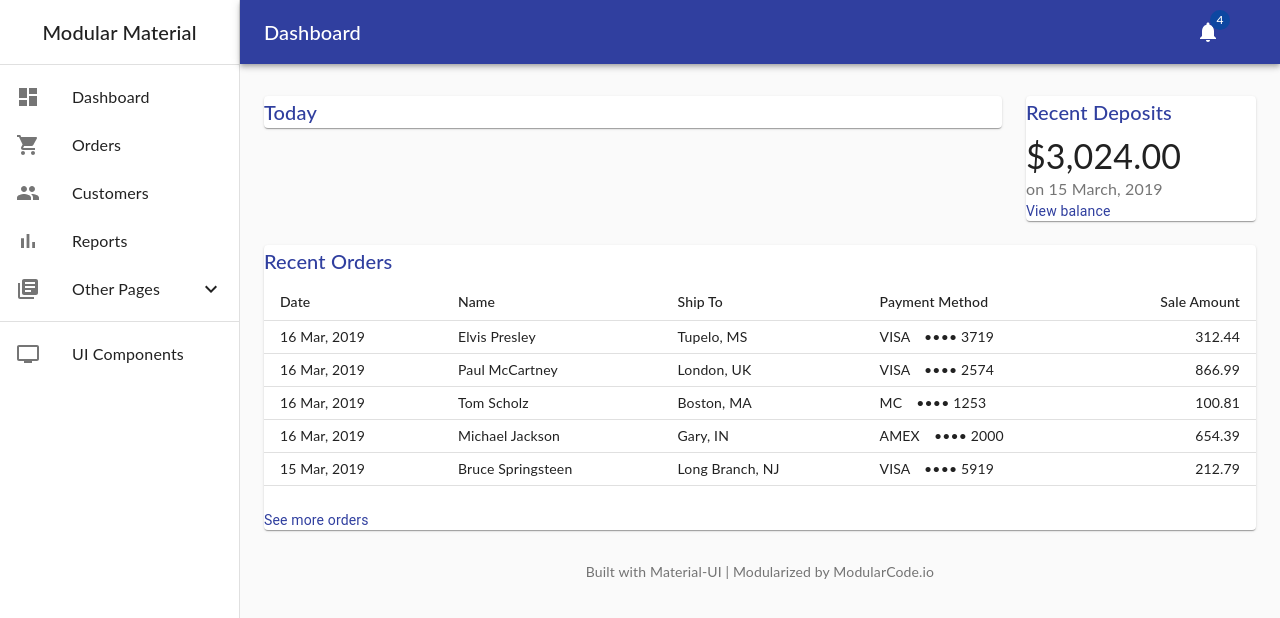
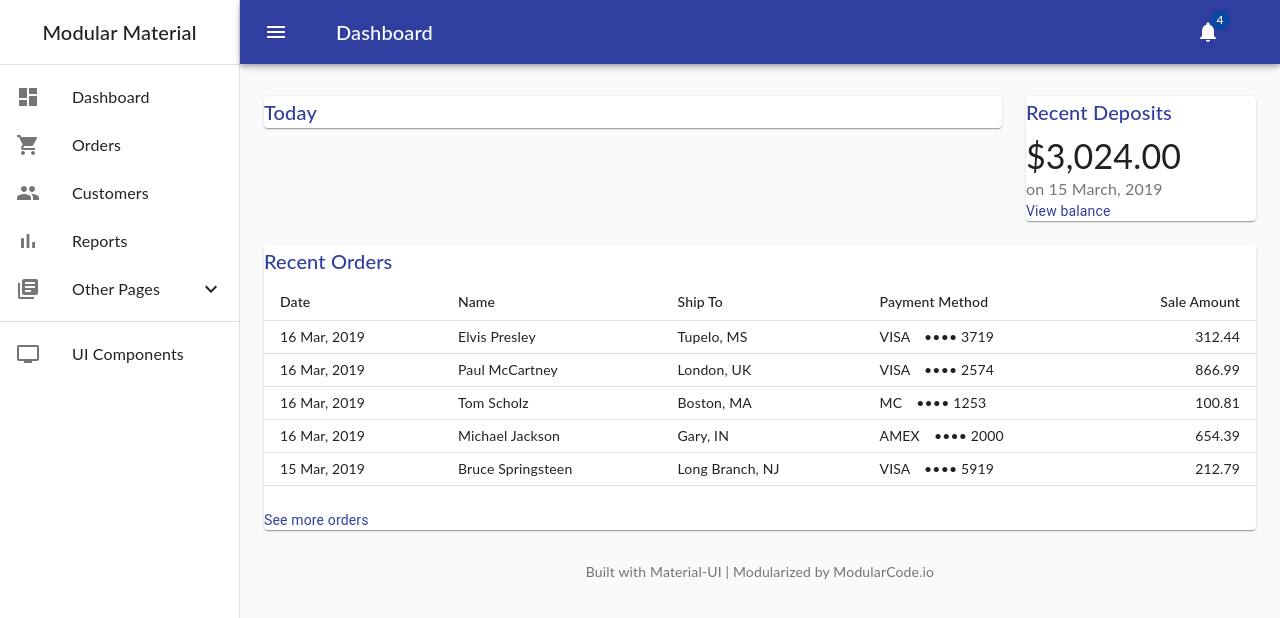
Before and after one commit to biggestredapple/react-material, a React (Create React App) app: page / in a window 1280 px wide. Shown: the top 618 px of the page. Built offline with nearby package versions, Linux system fonts and the light colour scheme.

Commit message:
Layout update

```diff
--- a/src/Dashboard/Dashboard.tsx
+++ b/src/Dashboard/Dashboard.tsx
@@ -1,8 +1,13 @@
 import React from 'react'
+import clsx from 'clsx'
 import { Route, RouteComponentProps } from 'react-router-dom'
 
-import { makeStyles } from '@material-ui/core/styles'
+import { makeStyles, useTheme } from '@material-ui/core/styles'
+import useMediaQuery from '@material-ui/core/useMediaQuery'
+import AppBar from '@material-ui/core/AppBar'
 import Container from '@material-ui/core/Container'
+import Drawer from '@material-ui/core/Drawer'
+import Hidden from '@material-ui/core/Hidden'
 
 // import PropTypes from 'prop-types'
 
@@ -15,11 +20,174 @@ import Main from './Main/Main'
 
 export interface DashboardProps extends RouteComponentProps {}
 
+/*
+const [open, setOpen] = React.useState(true)
+  const handleDrawerOpen = () => {
+    setOpen(true)
+  }
+  const handleDrawerClose = () => {
+    setOpen(false)
+  }
+
+   // const fixedHeightPaper = clsx(classes.paper, classes.fixedHeight)
+*/
+
+const drawerWidth = 240
+
+export default function Dashboard({ match }: DashboardProps) {
+  const classes = useStyles()
+  const theme = useTheme()
+  const isDesktop = useMediaQuery(theme.breakpoints.up('sm'))
+  const isMobile = !isDesktop
+
+  const [isSidebarOpenMobile, setIsSidebarOpenMobile] = React.useState(false)
+  const [isSidebarOpenDesktop, setIsSidebarOpenDesktop] = React.useState(true)
+
+  function handleSidebarMobileToggle() {
+    setIsSidebarOpenMobile(!isSidebarOpenMobile)
+  }
+
+  function handleSidebarToggle() {
+    if (isMobile) {
+      setIsSidebarOpenMobile(!isSidebarOpenMobile)
+    } else {
+      setIsSidebarOpenDesktop(!setIsSidebarOpenDesktop)
+    }
+  }
+
+  return (
+    <div className={classes.dashboardContainer}>
+      <div
+        className={clsx(
+          classes.headerContainer,
+          isDesktop && classes.headerContainerDesktop,
+          isDesktop && !isSidebarOpenDesktop && classes.headerContainerDesktopDrawerClosed,
+        )}
+      >
+        <Header onToggle={handleSidebarToggle} />
+      </div>
+      <div
+        className={clsx(
+          classes.sidebarContainer,
+          isDesktop && classes.sidebarContainerDesktop,
+          isDesktop && !isSidebarOpenDesktop && classes.sidebarContainerDesktopDrawerClosed,
+        )}
+      >
+        <Hidden smUp implementation="css">
+          <Drawer
+            variant="temporary"
+            anchor={theme.direction === 'rtl' ? 'right' : 'left'}
+            open={isSidebarOpenMobile}
+            onClose={handleSidebarMobileToggle}
+            classes={{
+              paper: clsx(classes.drawer, classes.drawerMobile),
+            }}
+            ModalProps={{
+              keepMounted: true, // Better open performance on mobile.
+            }}
+          >
+            <Sidebar />
+          </Drawer>
+        </Hidden>
+        <Hidden xsDown implementation="css">
+          <Drawer
+            classes={{
+              paper: clsx(classes.drawer, classes.drawerDesktop, !isSidebarOpenDesktop && classes.drawerDesktopClosed),
+            }}
+            variant="permanent"
+            open={isSidebarOpenDesktop}
+          >
+            <Sidebar />
+          </Drawer>
+        </Hidden>
+      </div>
+      <main className={classes.content}>
+        <div className={classes.headerSpacer} />
+        <Container maxWidth="lg" className={classes.container}>
+          <Route path={`${match.url}/`} component={Main} />
+        </Container>
+        <Footer />
+      </main>
+    </div>
+  )
+}
+
 const useStyles = makeStyles(theme => ({
-  root: {
+  dashboardContainer: {
     display: 'flex',
   },
-  appBarSpacer: theme.mixins.toolbar,
+  headerContainer: {
+    top: 0,
+    left: 0,
+    right: 0,
+    position: 'absolute',
+    // marginLeft: drawerWidth,
+    zIndex: theme.zIndex.drawer + 1,
+    transition: theme.transitions.create(['width', 'margin'], {
+      easing: theme.transitions.easing.sharp,
+      duration: theme.transitions.duration.leavingScreen,
+    }),
+    [theme.breakpoints.up('sm')]: {
+      width: `calc(100% - ${drawerWidth}px)`,
+    },
+  },
+  headerContainerDesktop: {
+    left: 'auto',
+    width: `calc(100% - ${drawerWidth}px)`,
+    transition: theme.transitions.create(['width', 'margin'], {
+      easing: theme.transitions.easing.sharp,
+      duration: theme.transitions.duration.enteringScreen,
+    }),
+  },
+  headerContainerDesktopDrawerClosed: {
+    width: `calc(100% - ${theme.spacing(7)}px)`,
+  },
+  sidebarContainer: {
+    [theme.breakpoints.up('sm')]: {
+      width: drawerWidth,
+      flexShrink: 0,
+    },
+  },
+  sidebarContainerDesktop: {},
+  sidebarContainerDesktopDrawerClosed: {
+    [theme.breakpoints.up('sm')]: {
+      width: theme.spacing(7),
+    },
+  },
+  drawer: {
+    width: drawerWidth,
+  },
+  drawerMobile: {},
+  drawerDesktop: {},
+  drawerDesktopClosed: {
+    overflowX: 'hidden',
+    transition: theme.transitions.create('width', {
+      easing: theme.transitions.easing.sharp,
+      duration: theme.transitions.duration.leavingScreen,
+    }),
+    width: theme.spacing(7),
+  },
+  drawerPaper: {
+    position: 'relative',
+    whiteSpace: 'nowrap',
+    width: drawerWidth,
+    transition: theme.transitions.create('width', {
+      easing: theme.transitions.easing.sharp,
+      duration: theme.transitions.duration.enteringScreen,
+    }),
+  },
+  drawerPaperClose: {
+    overflowX: 'hidden',
+    transition: theme.transitions.create('width', {
+      easing: theme.transitions.easing.sharp,
+      duration: theme.transitions.duration.leavingScreen,
+    }),
+    width: theme.spacing(7),
+    [theme.breakpoints.up('sm')]: {
+      width: theme.spacing(9),
+    },
+  },
+  headerSpacer: theme.mixins.toolbar,
   content: {
     flexGrow: 1,
     height: '100vh',
@@ -40,36 +208,6 @@ const useStyles = makeStyles(theme => ({
   },
 }))
 
-/*
-const [open, setOpen] = React.useState(true)
-  const handleDrawerOpen = () => {
-    setOpen(true)
-  }
-  const handleDrawerClose = () => {
-    setOpen(false)
-  }
-
-   // const fixedHeightPaper = clsx(classes.paper, classes.fixedHeight)
-*/
-
-export default function Dashboard({ match }: DashboardProps) {
-  const classes = useStyles()
-
-  return (
-    <div className={classes.root}>
-      <Header />
-      <Sidebar />
-      <main className={classes.content}>
-        <div className={classes.appBarSpacer} />
-        <Container maxWidth="lg" className={classes.container}>
-          <Route path={`${match.url}/`} component={Main} />
-        </Container>
-        <Footer />
-      </main>
-    </div>
-  )
-}
-
 // interface DashboardProps extends RouteComponentProps {}
 
 // const Dashboard = ({ match }: DashboardProps) => {
--- a/src/Dashboard/_common/Header/Header.tsx
+++ b/src/Dashboard/_common/Header/Header.tsx
@@ -11,61 +11,22 @@ import MenuIcon from '@material-ui/icons/Menu'
 import NotificationsIcon from '@material-ui/icons/Notifications'
 
 interface HeaderProps {
-  onToggleClick?: (event: React.MouseEvent<HTMLButtonElement>) => void
+  onToggle?: (event: React.MouseEvent<HTMLButtonElement>) => void
 }
 
-const drawerWidth = 240
-const open = true
-
-const useStyles = makeStyles(theme => ({
-  toolbar: {
-    paddingRight: 24, // keep right padding when drawer closed
-  },
-  toolbarIcon: {
-    display: 'flex',
-    alignItems: 'center',
-    justifyContent: 'flex-end',
-    padding: '0 8px',
-    ...theme.mixins.toolbar,
-  },
-  appBar: {
-    zIndex: theme.zIndex.drawer + 1,
-    transition: theme.transitions.create(['width', 'margin'], {
-      easing: theme.transitions.easing.sharp,
-      duration: theme.transitions.duration.leavingScreen,
-    }),
-  },
-  appBarShift: {
-    marginLeft: drawerWidth,
-    width: `calc(100% - ${drawerWidth}px)`,
-    transition: theme.transitions.create(['width', 'margin'], {
-      easing: theme.transitions.easing.sharp,
-      duration: theme.transitions.duration.enteringScreen,
-    }),
-  },
-  menuButton: {
-    marginRight: 36,
-  },
-  menuButtonHidden: {
-    display: 'none',
-  },
-  title: {
-    flexGrow: 1,
-  },
-}))
-
-const Header = ({ onToggleClick }: HeaderProps) => {
+const Header = ({ onToggle }: HeaderProps) => {
   const classes = useStyles()
 
   return (
-    <AppBar position="absolute" className={clsx(classes.appBar, open && classes.appBarShift)}>
+    // <AppBar position="absolute" className={clsx(classes.appBar, open && classes.appBarShift)}>
+    <AppBar position="absolute" className={clsx(classes.appBar)}>
       <Toolbar className={classes.toolbar}>
         <IconButton
           edge="start"
           color="inherit"
           aria-label="Open drawer"
-          onClick={onToggleClick}
-          className={clsx(classes.menuButton, open && classes.menuButtonHidden)}
+          onClick={onToggle}
+          className={clsx(classes.menuButton)}
         >
           <MenuIcon />
         </IconButton>
@@ -83,4 +44,33 @@ const Header = ({ onToggleClick }: HeaderProps) => {
   )
 }
 
+const useStyles = makeStyles(theme => ({
+  toolbar: {
+    paddingRight: 24, // keep right padding when drawer closed
+  },
+  toolbarIcon: {
+    display: 'flex',
+    alignItems: 'center',
+    justifyContent: 'flex-end',
+    padding: '0 8px',
+    ...theme.mixins.toolbar,
+  },
+  appBar: {
+    // zIndex: theme.zIndex.drawer + 1,
+    // transition: theme.transitions.create(['width', 'margin'], {
+    //   easing: theme.transitions.easing.sharp,
+    //   duration: theme.transitions.duration.leavingScreen,
+    // }),
+  },
+  menuButton: {
+    marginRight: 36,
+  },
+  menuButtonHidden: {
+    display: 'none',
+  },
+  title: {
+    flexGrow: 1,
+  },
+}))
+
 export default Header
--- a/src/Dashboard/_common/Sidebar/Sidebar.tsx
+++ b/src/Dashboard/_common/Sidebar/Sidebar.tsx
@@ -1,9 +1,8 @@
 import React from 'react'
-import clsx from 'clsx'
 import { makeStyles } from '@material-ui/core/styles'
 
 import Typography from '@material-ui/core/Typography'
-import Drawer from '@material-ui/core/Drawer'
+
 import Divider from '@material-ui/core/Divider'
 
 import SidebarNav from './SidebarNav'
@@ -12,10 +11,8 @@ interface SidebarProps {
   onToggleClick?: (event: React.MouseEvent<HTMLButtonElement>) => void
 }
 
-const open = true
-const drawerWidth = 240
-
 const useStyles = makeStyles(theme => ({
+  sidebar: {},
   title: {
     fontSize: '20px',
   },
@@ -26,39 +23,13 @@ const useStyles = makeStyles(theme => ({
     padding: '0 8px',
     ...theme.mixins.toolbar,
   },
-  drawerPaper: {
-    position: 'relative',
-    whiteSpace: 'nowrap',
-    width: drawerWidth,
-    transition: theme.transitions.create('width', {
-      easing: theme.transitions.easing.sharp,
-      duration: theme.transitions.duration.enteringScreen,
-    }),
-  },
-  drawerPaperClose: {
-    overflowX: 'hidden',
-    transition: theme.transitions.create('width', {
-      easing: theme.transitions.easing.sharp,
-      duration: theme.transitions.duration.leavingScreen,
-    }),
-    width: theme.spacing(7),
-    [theme.breakpoints.up('sm')]: {
-      width: theme.spacing(9),
-    },
-  },
 }))
 
 const Sidebar = (props: SidebarProps) => {
   const classes = useStyles()
 
   return (
-    <Drawer
-      variant="permanent"
-      classes={{
-        paper: clsx(classes.drawerPaper, !open && classes.drawerPaperClose),
-      }}
-      open={open}
-    >
+    <aside className={classes.sidebar}>
       <div className={classes.sidebarHeader}>
         <Typography component="h2" variant="h6" color="inherit" noWrap className={classes.title}>
           Modular Material
@@ -67,7 +38,7 @@ const Sidebar = (props: SidebarProps) => {
       <Divider />
 
       <SidebarNav />
-    </Drawer>
+    </aside>
   )
 }
 
```
